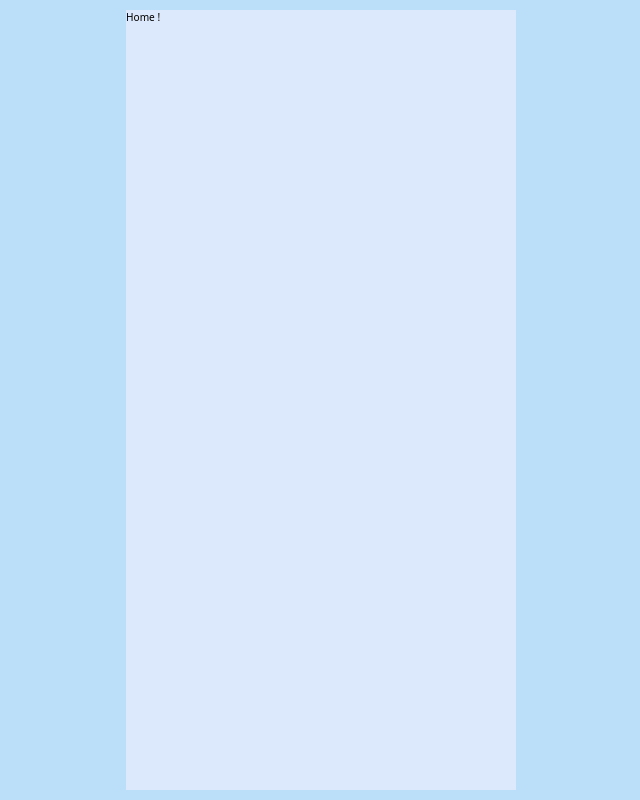
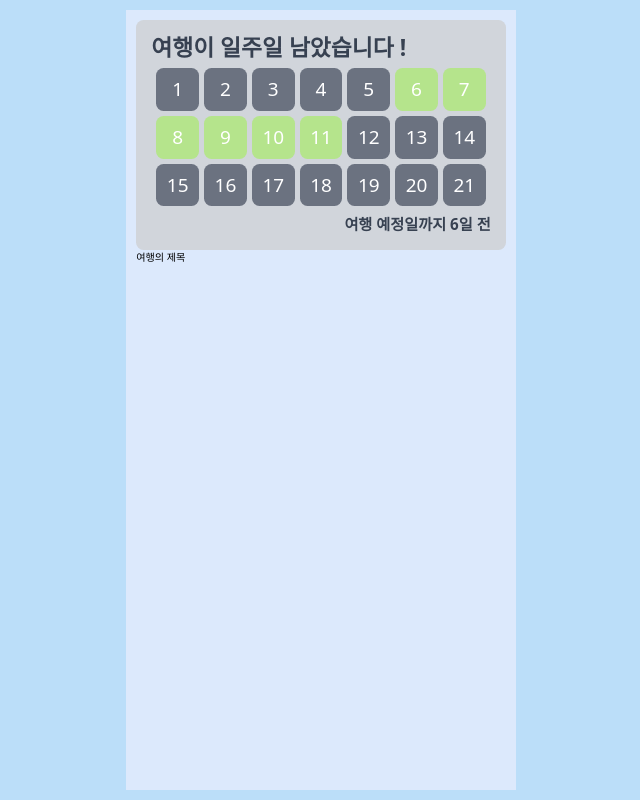
Before and after one commit to kosta-donana/luce-vita-client, a React (Vite) app: page / in a window 1280 px wide. Shown: the whole page, without its empty margins (319-959 px from the left). Built offline with nearby package versions, Linux system fonts and the light colour scheme.

Commit message:
feat: Home 페이지 여행 상태창 구현

```diff
--- /dev/null
+++ b/src/components/home/DateBlock.tsx
@@ -0,0 +1,17 @@
+export function DateBlock({
+  children,
+  isTravel = false,
+}: {
+  children: string;
+  isTravel?: boolean;
+}) {
+  return (
+    <div
+      className={`aspect-square flex justify-center items-center rounded-xl bg-gray-500 text-white text-3xl ${
+        isTravel ? 'bg-secondary-300' : 'bg-gray-500'
+      }`}
+    >
+      {children}
+    </div>
+  );
+}
--- a/src/pages/Home.tsx
+++ b/src/pages/Home.tsx
@@ -1,3 +1,48 @@
+import { DateBlock } from '../components/home/DateBlock';
+
 export function Home() {
-  return <div>Home !</div>;
+  return (
+    <div className="p-4">
+      {/* 여행 일정 캘린더 */}
+      <div className="flex flex-col justify-center p-6 gap-3 rounded-xl bg-gray-300">
+        {/* 일정 상태 */}
+        <div className="w-full text-left text-4xl font-bold text-gray-700">
+          여행이 일주일 남았습니다 !
+        </div>
+
+        {/* 캘린더 */}
+        <div className="w-full grid grid-rows-3 grid-cols-7 gap-2 px-2">
+          <DateBlock>1</DateBlock>
+          <DateBlock>2</DateBlock>
+          <DateBlock>3</DateBlock>
+          <DateBlock>4</DateBlock>
+          <DateBlock>5</DateBlock>
+          <DateBlock isTravel={true}>6</DateBlock>
+          <DateBlock isTravel={true}>7</DateBlock>
+          <DateBlock isTravel={true}>8</DateBlock>
+          <DateBlock isTravel={true}>9</DateBlock>
+          <DateBlock isTravel={true}>10</DateBlock>
+          <DateBlock isTravel={true}>11</DateBlock>
+          <DateBlock>12</DateBlock>
+          <DateBlock>13</DateBlock>
+          <DateBlock>14</DateBlock>
+          <DateBlock>15</DateBlock>
+          <DateBlock>16</DateBlock>
+          <DateBlock>17</DateBlock>
+          <DateBlock>18</DateBlock>
+          <DateBlock>19</DateBlock>
+          <DateBlock>20</DateBlock>
+          <DateBlock>21</DateBlock>
+        </div>
+
+        {/* 예정일 계산 */}
+        <div className="w-full text-right text-2xl font-bold text-gray-700">
+          여행 예정일까지 6일 전
+        </div>
+      </div>
+
+      {/* 여행의 제목 */}
+      <div>여행의 제목</div>
+    </div>
+  );
 }
```
